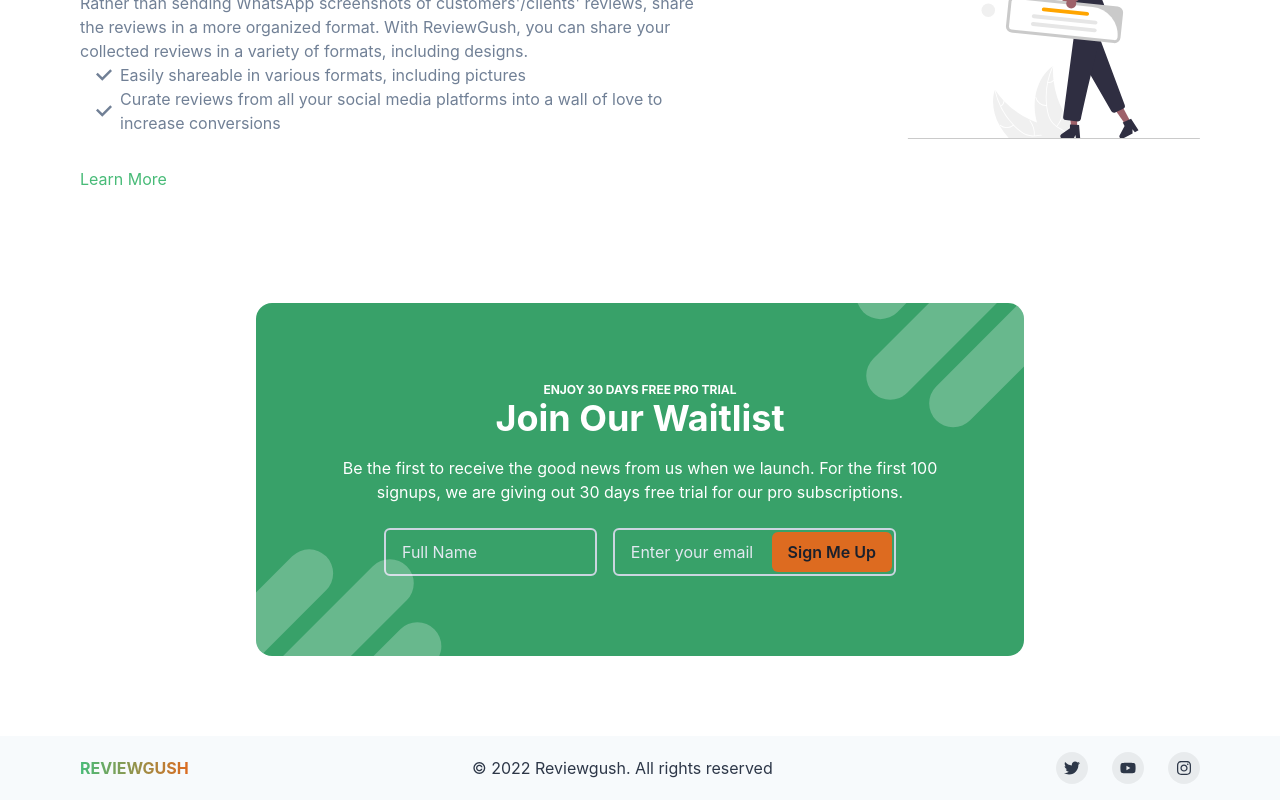
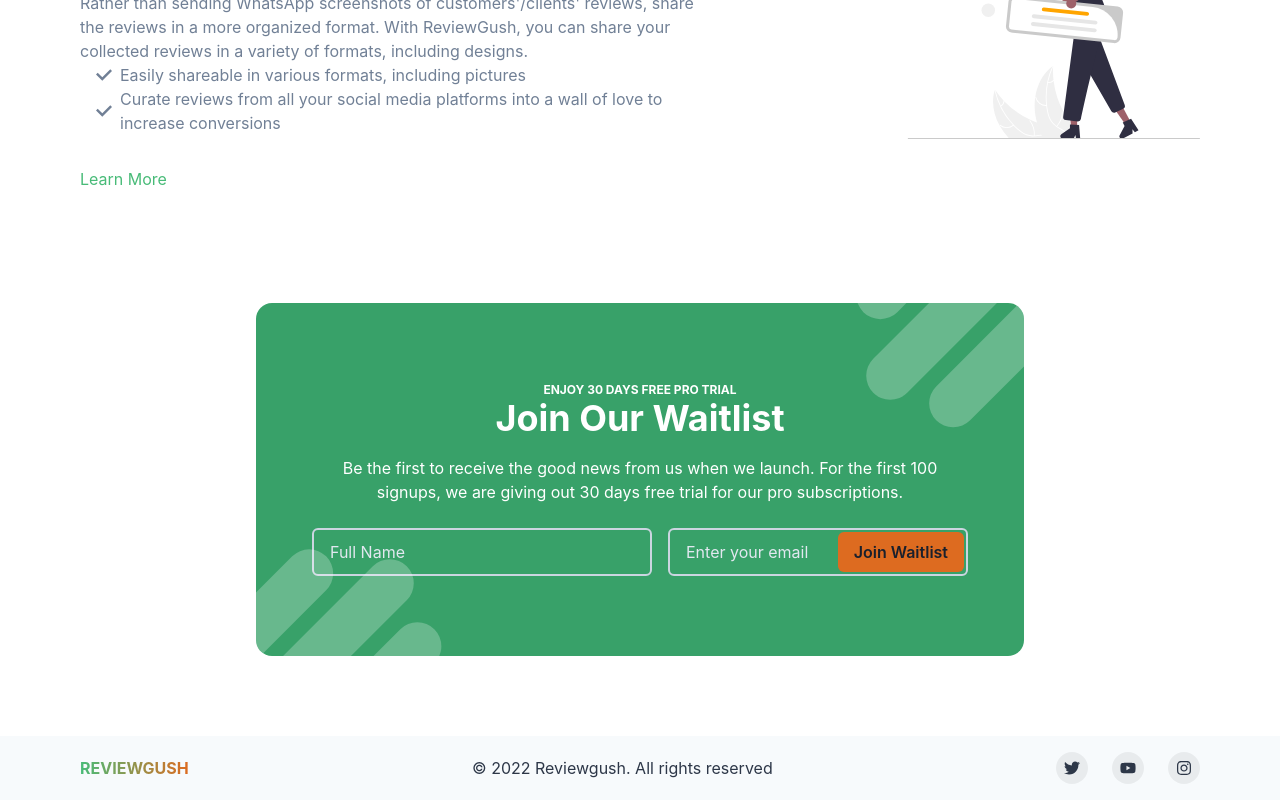
Before and after one commit to josephajibodu/reviewgush, a Next.js app: page / in a window 1280 px wide. Shown: the part 1637-2437 px from the top of the page. Built offline with nearby package versions, Linux system fonts and the light colour scheme.

Commit message:
Newsletter updated

```diff
--- a/components/NewsletterBox.tsx
+++ b/components/NewsletterBox.tsx
@@ -8,10 +8,9 @@
   const [emailAddress, setEmailAddress] = useState<string>();
   const [fullName, setFullName] = useState<string>();
 
-  const handleSubscriptionRequest = async (data: { email: string }) => {
-
+  const handleSubscriptionRequest = async (data: { email: string, fullname: string }) => {
     const response = await fetch(`/api/get-notified`, {
-      body: JSON.stringify({ email: emailAddress }),
+      body: JSON.stringify({ email: emailAddress, fullname: fullName }),
       headers: {
         'Content-Type': 'application/json'
       },
@@ -47,8 +46,19 @@
       });
     }
 
+    if (!fullName) {
+      return toast({
+        title: "Ooops!",
+        description: "Your full name is required.",
+        status: "error",
+        isClosable: true,
+        duration: 5000,
+        position: 'top'
+      });
+    }
+
     try {
-      await mutateAsync({ email: emailAddress });
+      await mutateAsync({ email: emailAddress, fullname: fullName });
 
       toast({
         title: "Email Subscribed",
@@ -82,13 +92,15 @@
       <Heading fontSize='12px' color='white' textTransform='uppercase'>Enjoy 30 days free pro trial </Heading>
       <Heading fontSize='4xl' color='white' mb={"4"}>Join Our Waitlist</Heading>
       <Text color='white.600'>Be the first to receive the good news from us when we launch. For the first 100 signups, we are giving out 30 days free trial for our pro subscriptions.</Text>
-      <Flex as={'form'} onSubmit={subscribeToNewsletter} pos='relative' align='center' minWidth='300px' maxWidth='lg' marginTop='6'>
-        <Input type={"text"} required value={fullName} onChange={(e) => setFullName(e.target.value)} placeholder='Full Name' outline='0' minHeight='12' mr={["0", "4 "]} border='2px' borderColor='gray.300' _placeholder={{ color: 'gray.200' }} focusBorderColor='gray.300' />
-        <Input type={"email"} required value={emailAddress} onChange={(e) => setEmailAddress(e.target.value)} placeholder='Enter your email' outline='0' minHeight='12' pr='32' border='2px' borderColor='gray.300' _placeholder={{ color: 'gray.200' }} focusBorderColor='gray.300' />
-        <Button type='submit' pos='absolute' right='1' bgColor='orange.500' _hover={{ bgColor: 'orange.600' }} zIndex="20">
-          {isLoading && <CircularProgress isIndeterminate value={100} size='24px' color={"green.300"} m={"4"} />}
-          {!isLoading &&  'Sign Me Up'}
-        </Button>
+      <Flex as={'form'} onSubmit={subscribeToNewsletter} direction={["column", "row"]} pos='relative' align='center' marginTop='6' >
+        <Input type="text" autoComplete='fullname' id="fullName" name="fullName" required value={fullName} onChange={(e) => setFullName(e.target.value)} placeholder='Full Name' outline='0' minHeight='12' mr={["0", "4 "]} mb={["4", "0"]} border='2px' borderColor='gray.300' _placeholder={{ color: 'gray.200' }} focusBorderColor='gray.300' flexGrow={["1"]} />
+        <Flex minWidth='300px' maxWidth='lg' align='center'>
+          <Input type={"email"} required value={emailAddress} onChange={(e) => setEmailAddress(e.target.value)} placeholder='Enter your email' outline='0' minHeight='12' pr='32' border='2px' borderColor='gray.300' _placeholder={{ color: 'gray.200' }} focusBorderColor='gray.300' />
+          <Button type='submit' pos='absolute' right='1' bgColor='orange.500' _hover={{ bgColor: 'orange.600' }} zIndex="20">
+            {isLoading && <CircularProgress isIndeterminate value={100} size='24px' color={"green.300"} m={"4"} />}
+            {!isLoading && 'Join Waitlist'}
+          </Button>
+        </Flex>
       </Flex>
       <ThreeStrokes pos='absolute' transform='rotate(45deg)' bottom='60%' left='85%' />
       <ThreeStrokes pos='absolute' transform='rotate(45deg)' top='60%' right='85%' />
```
